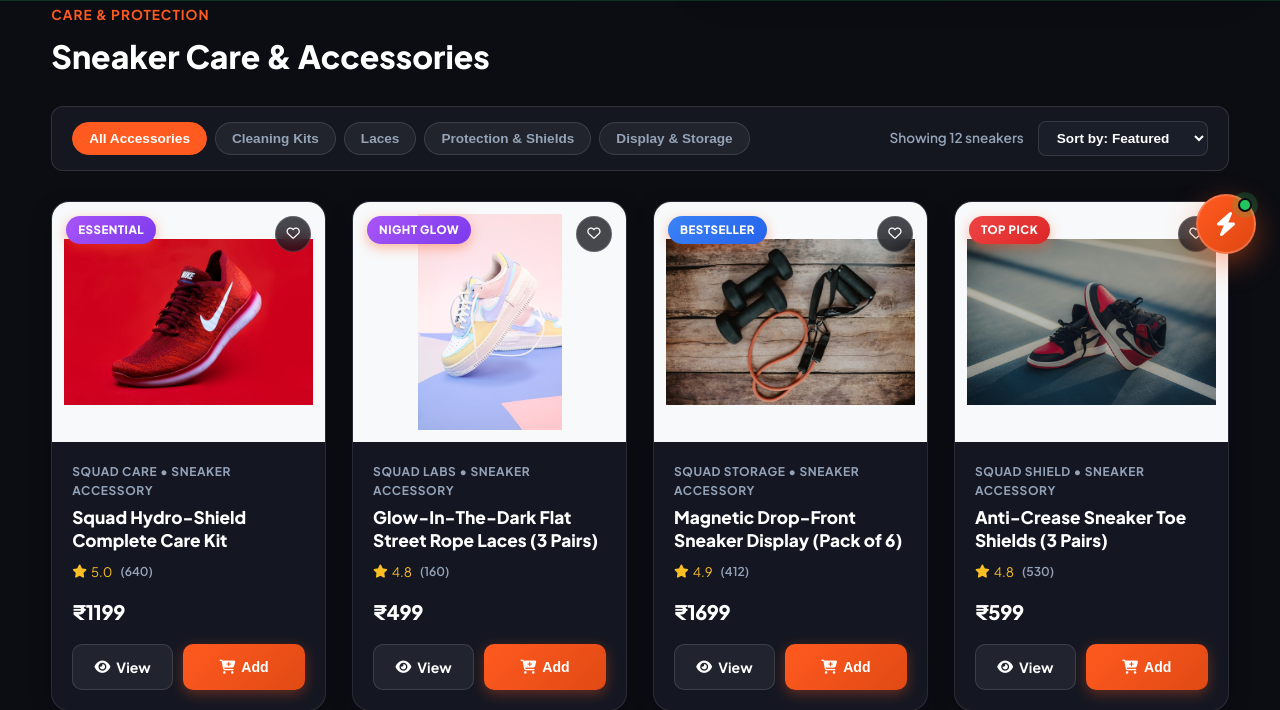
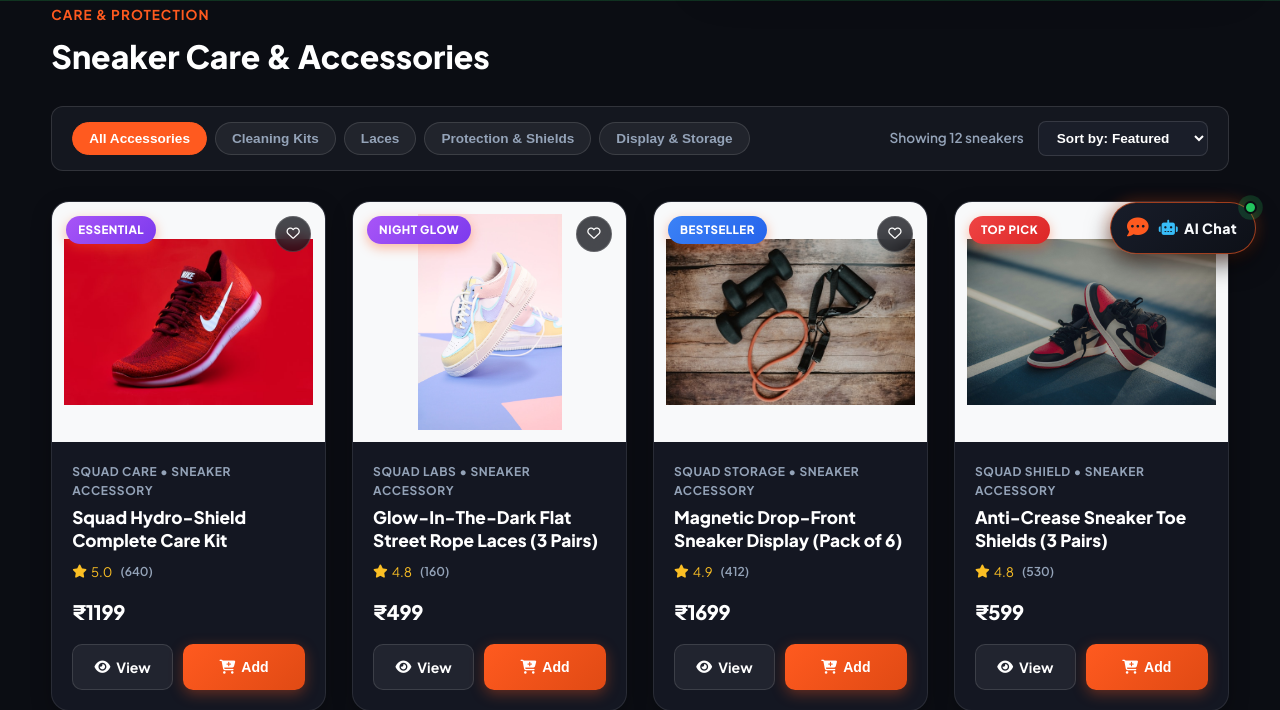
Before and after one commit to chandan092004/Sneakers-Squads, a Django app: page /accessory in a window 1280 px wide. Shown: the part 522-1232 px from the top of the page. Run offline with Django 5.2, Linux system fonts and the light colour scheme; data comes from the database, SQL or seed files in the repository; data that the repository does not hold is empty; some libraries are stand-ins or nearby versions.

Commit message:
Clarify AI Chatbot widget styling with chat icon and AI Chat label to distinguish from install button

```diff
--- a/static/css/chatbot.css
+++ b/static/css/chatbot.css
@@ -3,38 +3,59 @@
    Clean, Streetwear-Themed, Responsive Floating Chat
    ========================================================================== */
 
-/* 1. Floating Launcher Button (Bottom Right) */
+/* 1. Floating Launcher Button (Distinct AI Chatbot Widget - Not an Install Button) */
 .squad-chat-launcher {
   position: fixed;
   bottom: 24px;
   right: 24px;
-  width: 60px;
-  height: 60px;
-  border-radius: 50%;
-  background: linear-gradient(135deg, #ff5a1f, #e04812);
+  height: 52px;
+  padding: 0 18px 0 16px;
+  border-radius: 50px;
+  background: linear-gradient(135deg, #181d2a 0%, #0d1017 100%);
   color: #ffffff;
   display: flex;
   align-items: center;
-  justify-content: center;
-  font-size: 1.5rem;
+  gap: 10px;
   cursor: pointer;
-  box-shadow: 0 10px 30px rgba(255, 90, 31, 0.45);
+  box-shadow: 0 10px 25px rgba(0, 0, 0, 0.6), 0 0 16px rgba(255, 90, 31, 0.35);
   z-index: 9990;
   transition: all 0.3s cubic-bezier(0.4, 0, 0.2, 1);
-  border: 2px solid rgba(255, 255, 255, 0.2);
+  border: 1.5px solid rgba(255, 90, 31, 0.6);
+  user-select: none;
 }
 
 .squad-chat-launcher:hover {
-  transform: scale(1.08) translateY(-3px);
-  box-shadow: 0 15px 35px rgba(255, 90, 31, 0.6);
+  transform: translateY(-3px) scale(1.03);
+  border-color: #ff5a1f;
+  box-shadow: 0 14px 32px rgba(255, 90, 31, 0.55);
+}
+
+.squad-chat-launcher i#chat-launcher-icon {
+  color: #ff5a1f;
+  font-size: 1.35rem;
+}
+
+.chat-launcher-pill {
+  font-size: 0.88rem;
+  font-weight: 800;
+  letter-spacing: 0.4px;
+  color: #f8fafc;
+  display: flex;
+  align-items: center;
+  gap: 6px;
+}
+
+.chat-launcher-pill i {
+  color: #38bdf8;
+  font-size: 0.95rem;
 }
 
 .squad-chat-launcher .chat-badge-pulse {
   position: absolute;
-  top: 2px;
-  right: 2px;
-  width: 14px;
-  height: 14px;
+  top: -2px;
+  right: -2px;
+  width: 13px;
+  height: 13px;
   background: #22c55e;
   border: 2px solid #0b0d13;
   border-radius: 50%;
--- a/templates/chatbot_widget.html
+++ b/templates/chatbot_widget.html
@@ -2,9 +2,10 @@
 <!-- SNEAKER SQUAD - PANDAS AI CHATBOT WIDGET -->
 <link rel="stylesheet" href="{% static 'css/chatbot.css' %}?v=1.0">
 
-<!-- Floating Launcher Button -->
-<div class="squad-chat-launcher" id="squad-chat-launcher" title="Chat with Sneaker Squad AI" aria-label="Open AI Assistant">
-  <i class="fa-solid fa-bolt"></i>
+<!-- Floating Launcher Button (Distinct AI Chatbot Widget) -->
+<div class="squad-chat-launcher" id="squad-chat-launcher" title="Chat with Sneaker Squad AI Assistant" aria-label="Open AI Chat Assistant">
+  <i class="fa-solid fa-comment-dots" id="chat-launcher-icon"></i>
+  <span class="chat-launcher-pill"><i class="fa-solid fa-robot"></i> AI Chat</span>
   <span class="chat-badge-pulse"></span>
 </div>
 
```
